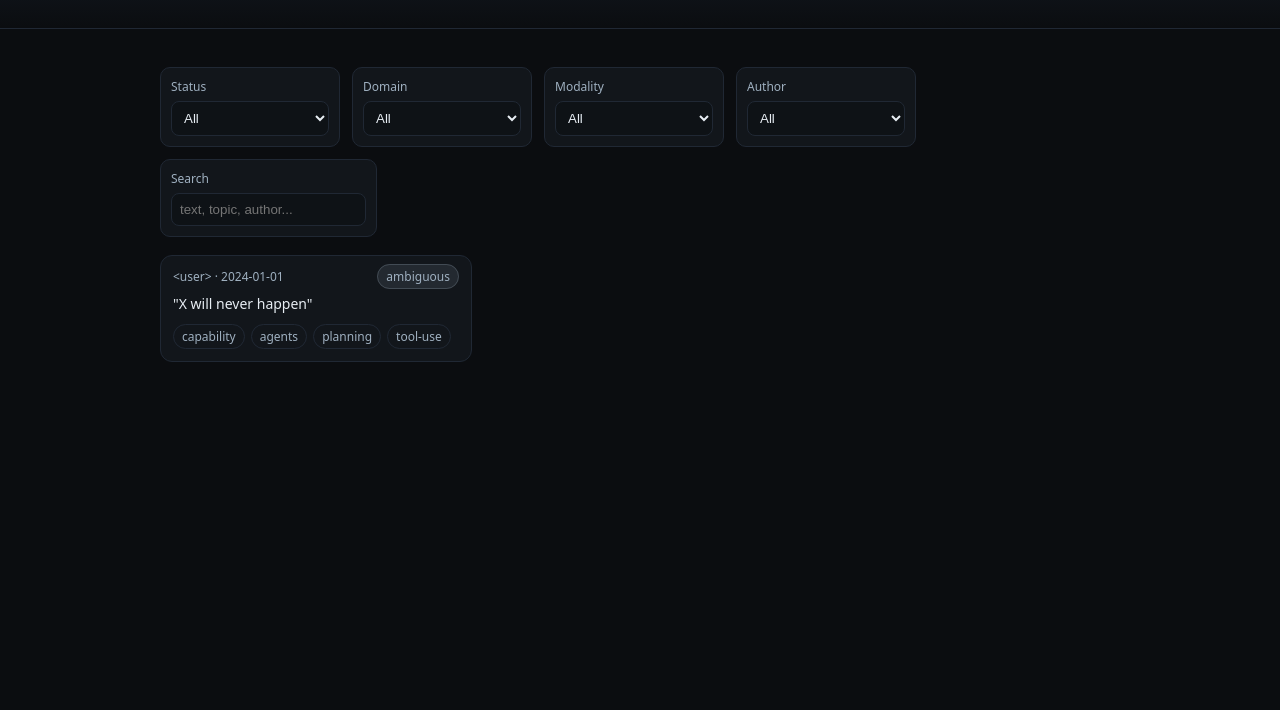
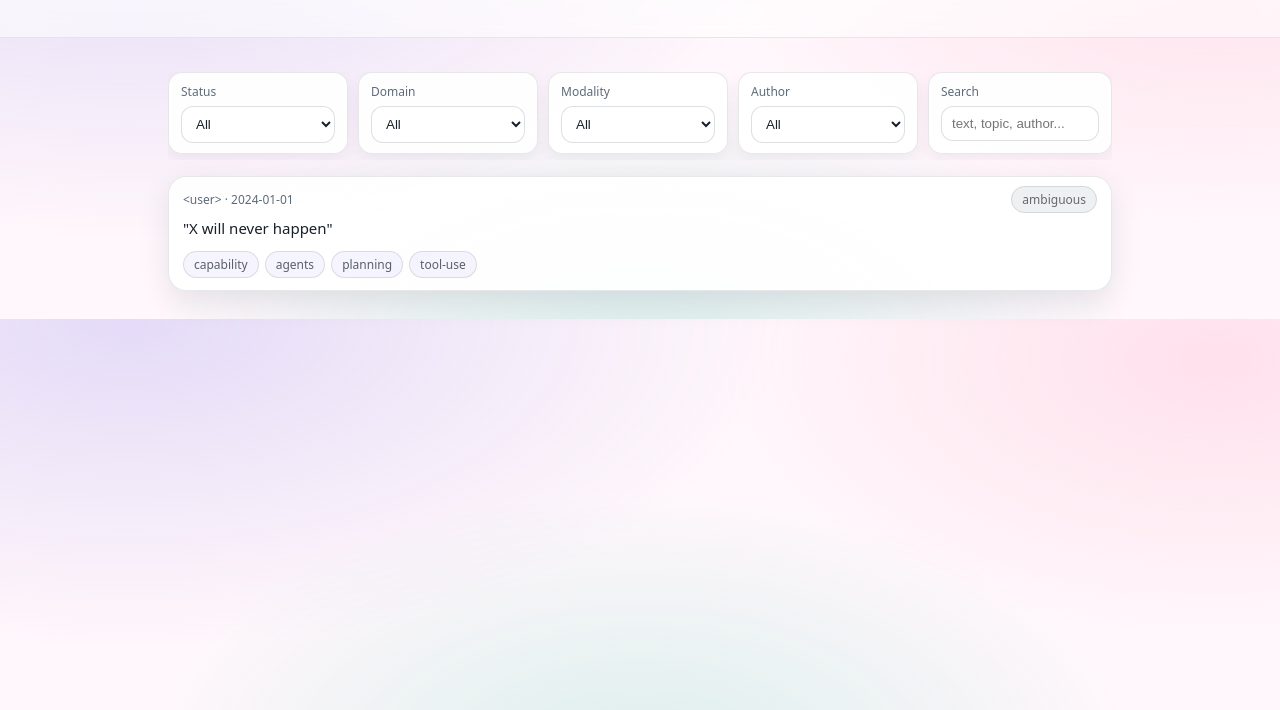
Before and after one commit to femartip/goalpost-tracker, a website built with Vite: page index.html in a window 1280 px wide. Shown: the part 90-800 px from the top of the page. Built offline with nearby package versions, Linux system fonts and the light colour scheme.

Commit message:
Make UI light, playful, single-column; keep filters on one row

```diff
--- a/src/styles.css
+++ b/src/styles.css
@@ -1,90 +1,142 @@
 :root {
-  --bg: #0b0d10;
-  --panel: #12161b;
-  --text: #e7edf3;
-  --muted: #9fb0c0;
-  --line: #202834;
-  --accent: #6aa6ff;
-  --bad: #ff6a6a;
-  --ok: #68d391;
-  --mid: #f6c177;
+  --bg: #fff7fb;
+  --panel: #ffffff;
+  --text: #18202a;
+  --muted: #5c6b7a;
+  --line: rgba(24, 32, 42, 0.10);
+
+  --accent: #6c5ce7;
+  --accent2: #00b894;
+  --accent3: #fd79a8;
+
+  --bad: #d63031;
+  --ok: #00b894;
+  --mid: #e17055;
+
+  --shadow: 0 10px 30px rgba(18, 38, 63, 0.10);
 }
 
 * { box-sizing: border-box; }
 body {
   margin: 0;
-  font-family: ui-sans-serif, system-ui, -apple-system, Segoe UI, Roboto, Helvetica, Arial, "Apple Color Emoji", "Segoe UI Emoji";
-  background: var(--bg);
+  font-family: ui-rounded, ui-sans-serif, system-ui, -apple-system, Segoe UI, Roboto, Helvetica, Arial;
+  background:
+    radial-gradient(1200px 600px at 10% 0%, rgba(108,92,231,.18), transparent 55%),
+    radial-gradient(900px 500px at 95% 10%, rgba(253,121,168,.18), transparent 55%),
+    radial-gradient(900px 500px at 50% 110%, rgba(0,184,148,.14), transparent 55%),
+    var(--bg);
   color: var(--text);
 }
 
-.wrap { max-width: 1000px; margin: 0 auto; padding: 20px; }
+.wrap { max-width: 980px; margin: 0 auto; padding: 18px 18px 28px; }
 
 .header {
   border-bottom: 1px solid var(--line);
-  background: linear-gradient(180deg, rgba(106,166,255,.12), transparent);
+  background: linear-gradient(180deg, rgba(255,255,255,.85), rgba(255,255,255,.55));
+  backdrop-filter: blur(8px);
 }
 
-h1 { margin: 0 0 6px 0; font-size: 28px; }
+h1 { margin: 0 0 6px 0; font-size: 30px; letter-spacing: -0.02em; }
 .sub { margin: 0 0 12px 0; color: var(--muted); }
 
 .controls {
   display: flex;
-  gap: 12px;
-  flex-wrap: wrap;
-  margin: 18px 0;
+  gap: 10px;
+  flex-wrap: nowrap;
+  margin: 16px 0;
+  overflow-x: auto;
+  padding-bottom: 6px;
 }
+
+.controls::-webkit-scrollbar { height: 10px; }
+.controls::-webkit-scrollbar-thumb { background: rgba(24,32,42,.12); border-radius: 999px; }
 
 .control {
   display: flex;
   flex-direction: column;
   gap: 6px;
-  background: var(--panel);
+  background: rgba(255,255,255,.92);
   border: 1px solid var(--line);
-  padding: 10px;
-  border-radius: 10px;
+  padding: 10px 12px;
+  border-radius: 14px;
   min-width: 180px;
+  box-shadow: 0 6px 16px rgba(18,38,63,.06);
 }
 
 label { color: var(--muted); font-size: 12px; }
 select, input {
-  background: #0e1216;
+  background: rgba(255,255,255,.95);
   color: var(--text);
-  border: 1px solid var(--line);
-  border-radius: 8px;
-  padding: 8px;
+  border: 1px solid rgba(24,32,42,.14);
+  border-radius: 12px;
+  padding: 9px 10px;
+  outline: none;
+}
+select:focus, input:focus {
+  border-color: rgba(108,92,231,.45);
+  box-shadow: 0 0 0 4px rgba(108,92,231,.12);
 }
 
 .grid {
   display: grid;
-  grid-template-columns: repeat(auto-fill, minmax(280px, 1fr));
+  grid-template-columns: 1fr;
   gap: 12px;
 }
 
 .card {
-  background: var(--panel);
+  background: rgba(255,255,255,.92);
   border: 1px solid var(--line);
+  border-radius: 18px;
+  padding: 14px 14px 12px;
+  cursor: pointer;
+  box-shadow: var(--shadow);
+  transform: translateY(0);
+  transition: transform 120ms ease, box-shadow 120ms ease, border-color 120ms ease;
+}
+
+.card:hover {
+  transform: translateY(-2px);
+  border-color: rgba(108,92,231,.28);
+  box-shadow: 0 16px 40px rgba(18,38,63,.14);
+}
+
+.meta { display: flex; justify-content: space-between; gap: 10px; color: var(--muted); font-size: 12px; }
+.quote { margin: 10px 0 12px; font-size: 15px; line-height: 1.4; }
+.tags { display: flex; gap: 6px; flex-wrap: wrap; }
+.tag {
+  font-size: 12px;
+  border: 1px solid rgba(24,32,42,.12);
+  padding: 4px 10px;
+  border-radius: 999px;
+  color: rgba(24,32,42,.70);
+  background: rgba(108,92,231,.06);
+}
+
+.badge { font-size: 12px; padding: 4px 10px; border-radius: 999px; border: 1px solid rgba(24,32,42,.12); }
+.badge.achieved { background: rgba(0,184,148,.12); color: #006a54; border-color: rgba(0,184,148,.25); }
+.badge.partial { background: rgba(225,112,85,.14); color: #8b3a25; border-color: rgba(225,112,85,.25); }
+.badge.not-yet { background: rgba(214,48,49,.12); color: #8d1f21; border-color: rgba(214,48,49,.25); }
+.badge.ambiguous { background: rgba(92,107,122,.10); color: rgba(24,32,42,.65); border-color: rgba(92,107,122,.18); }
+
+.dialog {
+  width: min(900px, 95vw);
+  border: 1px solid var(--line);
+  border-radius: 18px;
+  background: rgba(255,255,255,.96);
+  color: var(--text);
+  box-shadow: 0 20px 60px rgba(18,38,63,.20);
+}
+.dialog__inner { padding: 16px; }
+.dialog__close {
+  float: right;
+  background: rgba(108,92,231,.10);
+  border: 1px solid rgba(108,92,231,.20);
   border-radius: 12px;
-  padding: 12px;
+  padding: 8px 10px;
   cursor: pointer;
 }
 
-.card:hover { border-color: rgba(106,166,255,.6); }
-
-.meta { display: flex; justify-content: space-between; gap: 10px; color: var(--muted); font-size: 12px; }
-.quote { margin: 10px 0; font-size: 14px; line-height: 1.35; }
-.tags { display: flex; gap: 6px; flex-wrap: wrap; }
-.tag { font-size: 12px; border: 1px solid var(--line); padding: 3px 8px; border-radius: 999px; color: var(--muted); }
-
-.badge { font-size: 12px; padding: 3px 8px; border-radius: 999px; }
-.badge.achieved { background: rgba(104,211,145,.15); color: var(--ok); border: 1px solid rgba(104,211,145,.35); }
-.badge.partial { background: rgba(246,193,119,.12); color: var(--mid); border: 1px solid rgba(246,193,119,.35); }
-.badge.not-yet { background: rgba(255,106,106,.12); color: var(--bad); border: 1px solid rgba(255,106,106,.35); }
-.badge.ambiguous { background: rgba(159,176,192,.12); color: var(--muted); border: 1px solid rgba(159,176,192,.25); }
-
-.dialog { width: min(900px, 95vw); border: 1px solid var(--line); border-radius: 14px; background: var(--panel); color: var(--text); }
-.dialog__inner { padding: 16px; }
-.dialog__close { float: right; }
+.dialog__close:hover { background: rgba(108,92,231,.16); }
 
 a { color: var(--accent); text-decoration: none; }
 a:hover { text-decoration: underline; }
```
